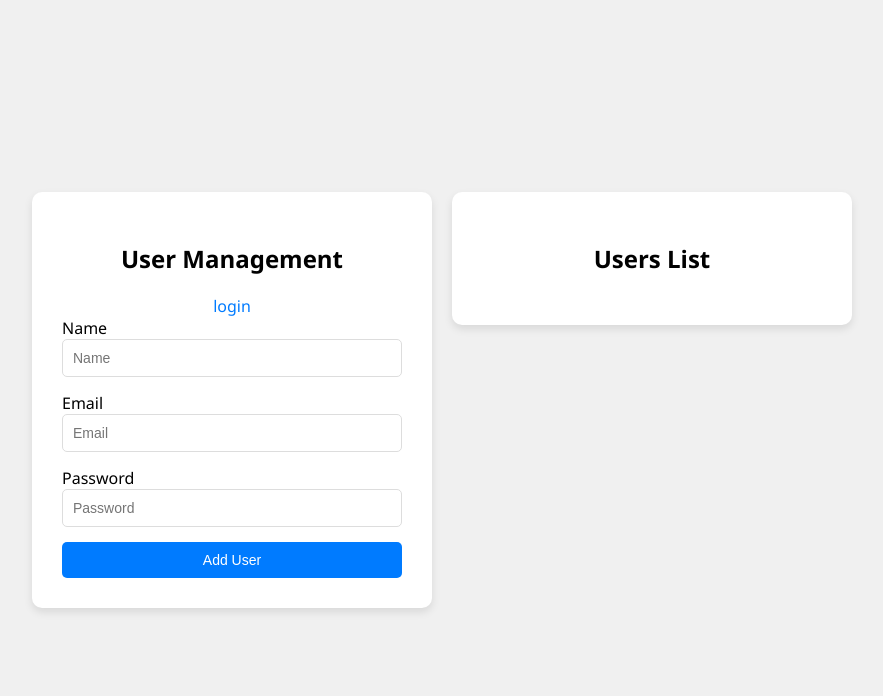
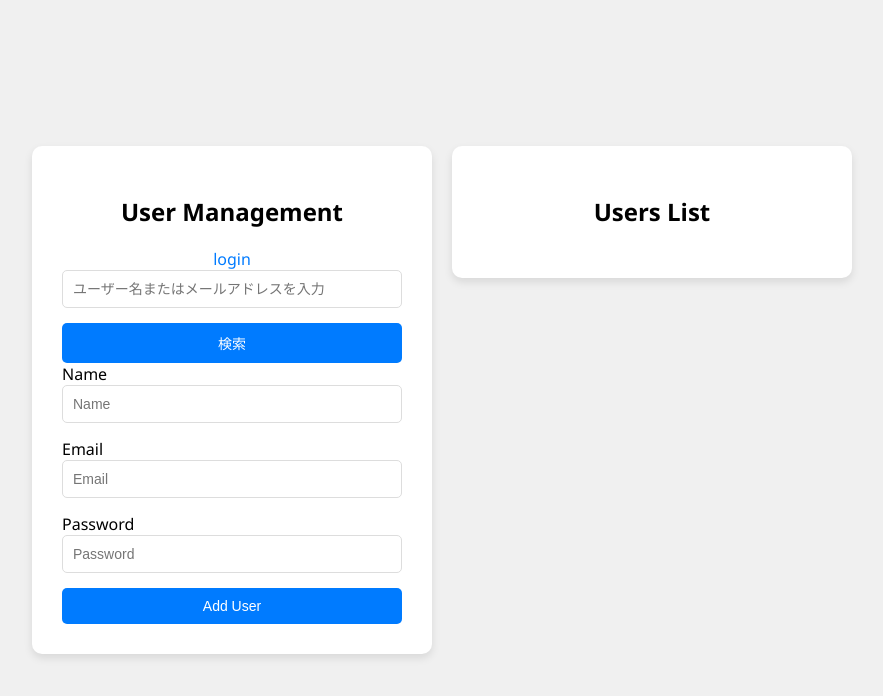
Before and after one commit to HanadaSakiko/user-management-app, a website: page public/index.html in a window 1280 px wide. Shown: the whole page, without its empty margins (198-1081 px from the left). Drawn offline with nearby package versions, Linux system fonts and the light colour scheme; no server answers.

Commit message:
add 検索ボックスの追加

```diff
--- a/public/index.html
+++ b/public/index.html
@@ -19,6 +19,9 @@
             <h2>User Management</h2>
             <a href="login.html">login</a>
             <form id="userForm">
+                <input type="text" id="searchInput" placeholder="ユーザー名またはメールアドレスを入力">
+                <button type="button" id="searchButton">検索</button>
+
                 <label for="name">Name</label>
                 <input type="text" id="name" placeholder="Name" required>
 
```
